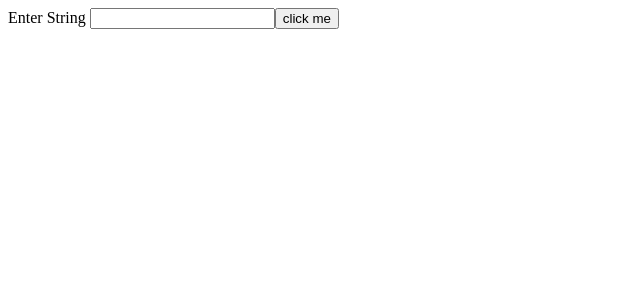
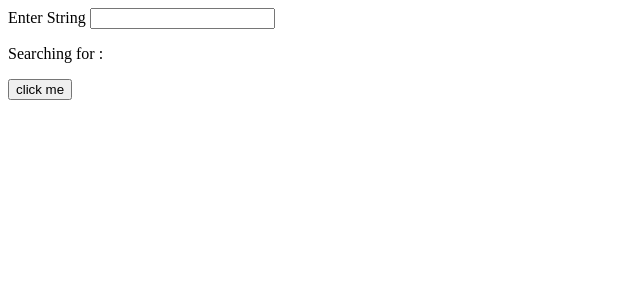
Before and after one commit to JJHannah/Javascript-mini-projects, a React (Vite) app in the folder palindrome-checker/: page / in a window 1280 px wide. Shown: the top 300 px of the page, without its empty margins (0-640 px from the left). Built offline with nearby package versions, Linux system fonts and the light colour scheme.

Commit message:
Fix the input checker to validate and  display output

```diff
--- a/palindrome-checker/src/Style.css
+++ b/palindrome-checker/src/Style.css
@@ -7,3 +7,7 @@
   border: 2px solid red;
   margin: 0 50vh;
 }
+
+body {
+  background-color: burlywood;
+}
--- a/palindrome-checker/src/components/Palindrome.jsx
+++ b/palindrome-checker/src/components/Palindrome.jsx
@@ -1,21 +1,10 @@
 // import Style from "./components/Style.css";
+import { useState } from "react";
+const Palindrome = () => {
+  const [searchTerm, setSearchTerm] = useState("");
 
-const Palindrome = () => {
   const handleChange = (e) => {
-    const newString = e.target.value;
-    console.log(newString);
-    const changeLetterCase = newString.replace(/\W/g, "").toLowerCase();
-    // console.log(changeLetterCase);
-    const reverseString = changeLetterCase.split("").reverse().join("");
-    // console.log(reverseString);
-
-    if (changeLetterCase === reverseString) {
-      console.log("true");
-      return true;
-    } else {
-      console.log("false");
-      return false;
-    }
+    setSearchTerm(e.target.value);
   };
 
   return (
@@ -27,6 +16,7 @@ const Palindrome = () => {
         type="text"
         onChange={handleChange}
       />
+      <p>Searching for : {searchTerm}</p>
       <button onClick={handleChange}>click me</button>
     </div>
   );
```
